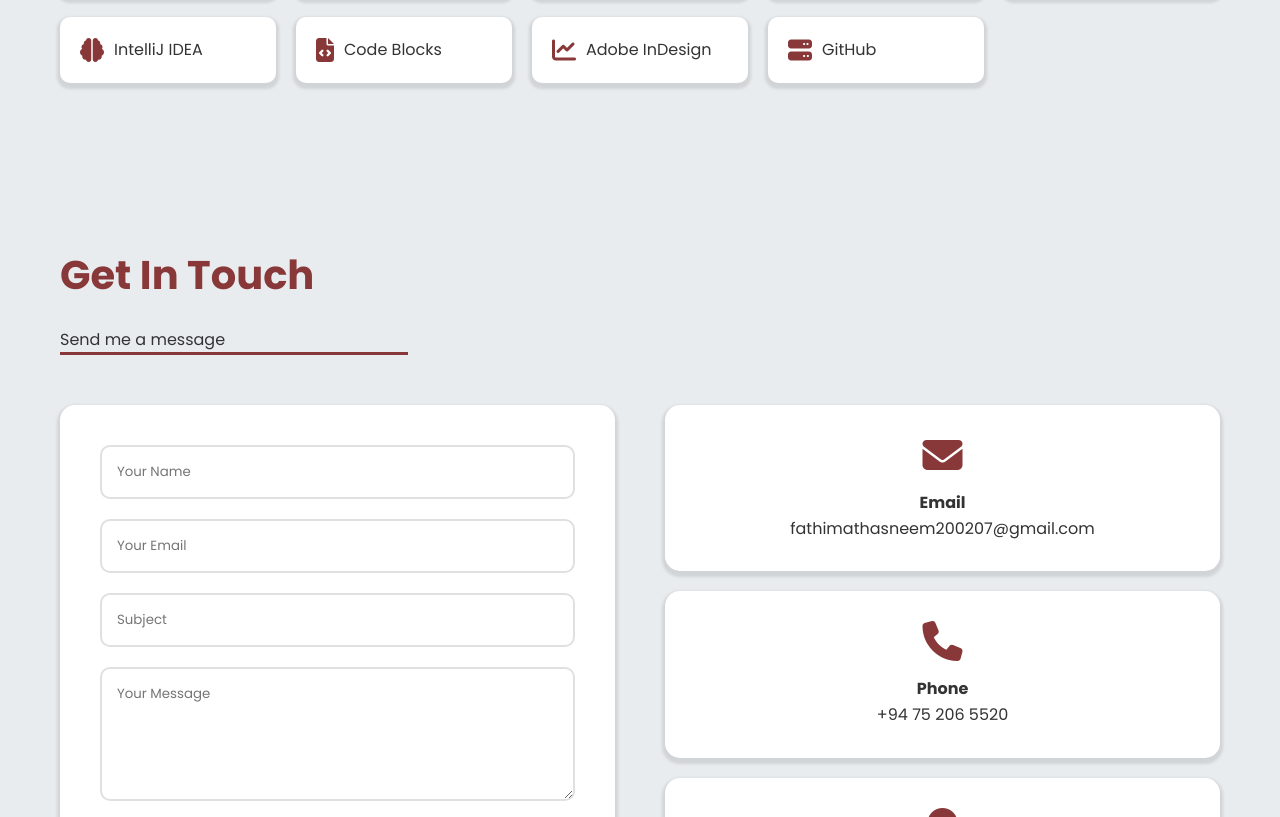
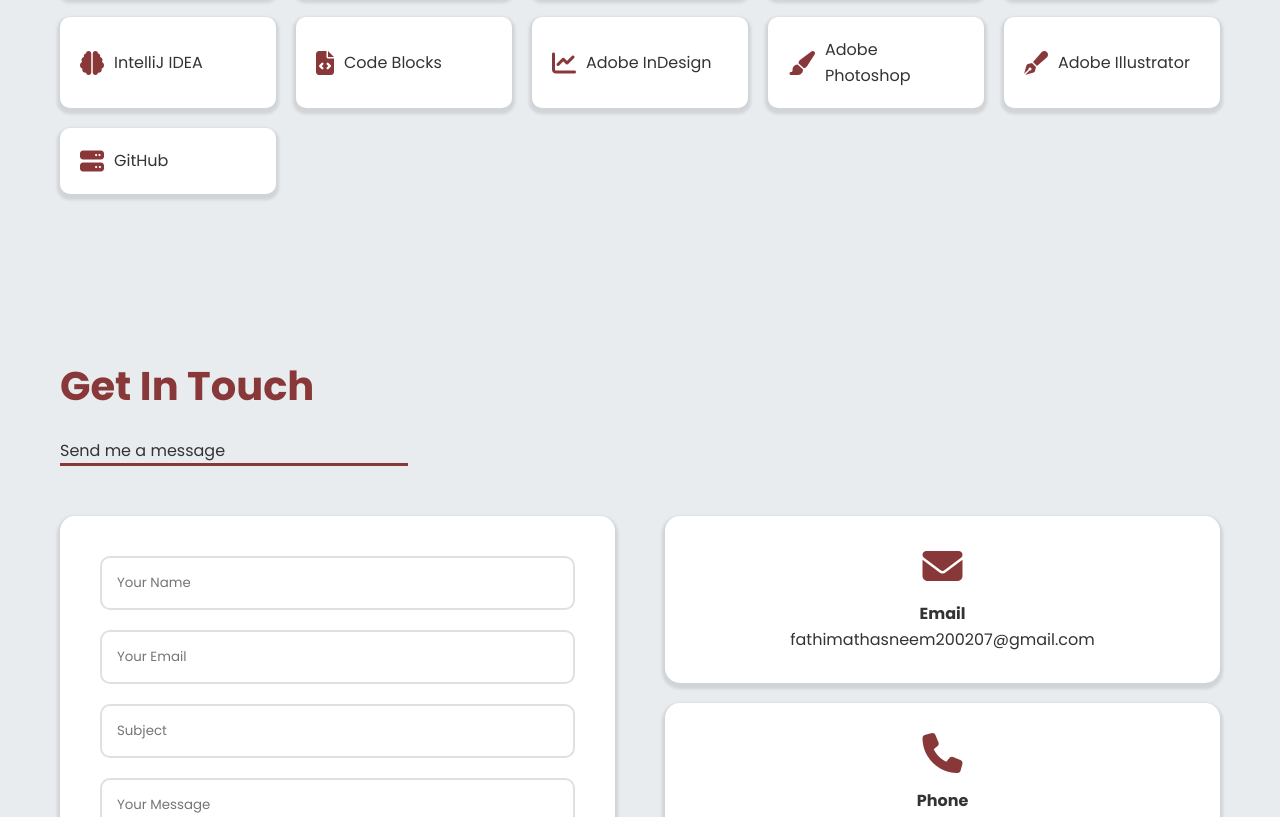
Before and after one commit to Thasneemfathi/Thasneemfathi.github.io, a plain HTML site: page index.html in a window 1280 px wide. Shown: the part 4775-5592 px from the top of the page. Drawn offline with Linux system fonts and the light colour scheme.

Commit message:
index.html
Add Photoshop and Illustrator to skills

```diff
--- a/index.html
+++ b/index.html
@@ -343,6 +343,8 @@
   <div class="tool"><i class="fas fa-brain"></i> IntelliJ IDEA</div>
   <div class="tool"><i class="fas fa-file-code"></i> Code Blocks</div>
   <div class="tool"><i class="fas fa-chart-line"></i> Adobe InDesign</div>
+  <div class="tool"><i class="fas fa-paint-brush"></i> Adobe Photoshop</div>
+  <div class="tool"><i class="fas fa-pen-fancy"></i> Adobe Illustrator</div>
   <div class="tool"><i class="fas fa-server"></i> GitHub</div>
 </div>
       </section>
```
Lines whose indentation alone changed are shown as unchanged.
